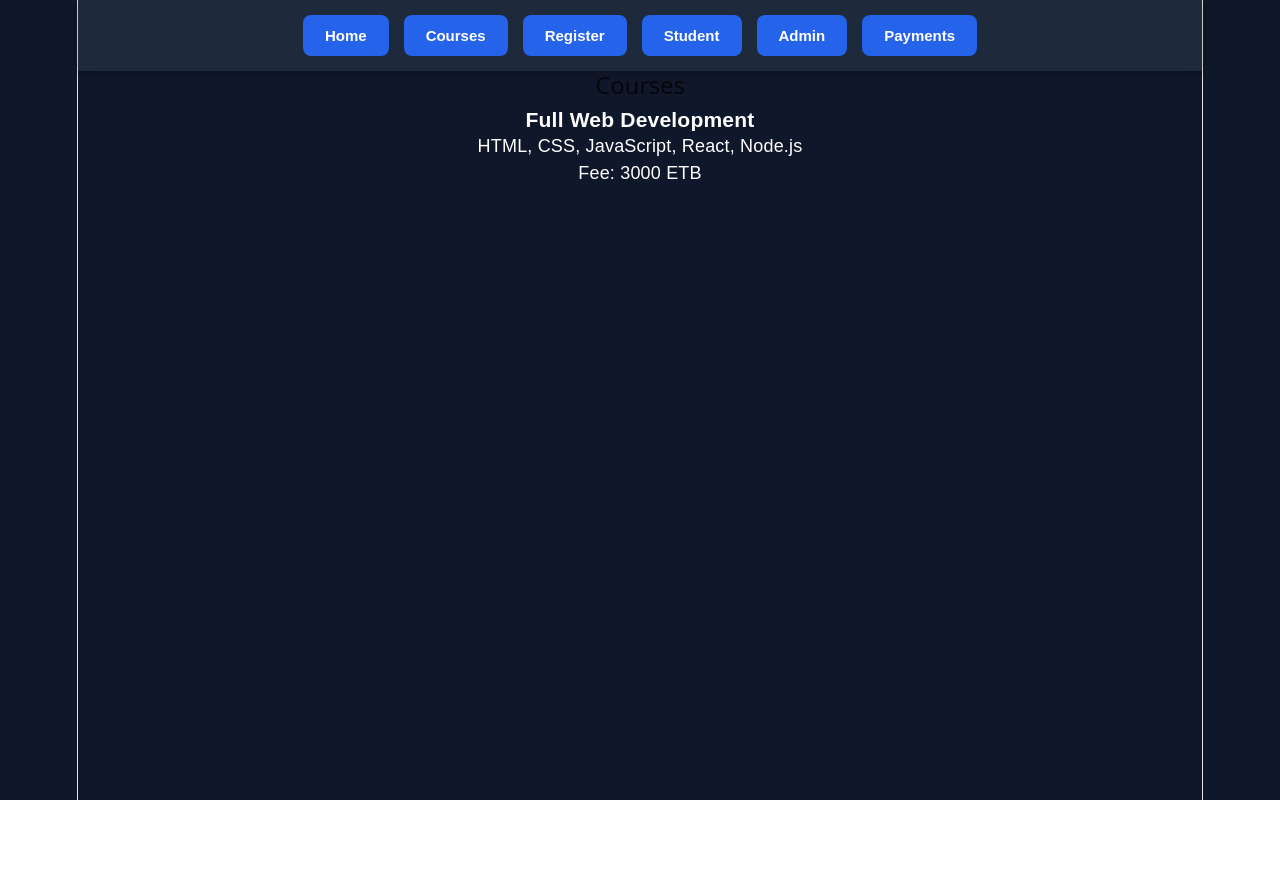
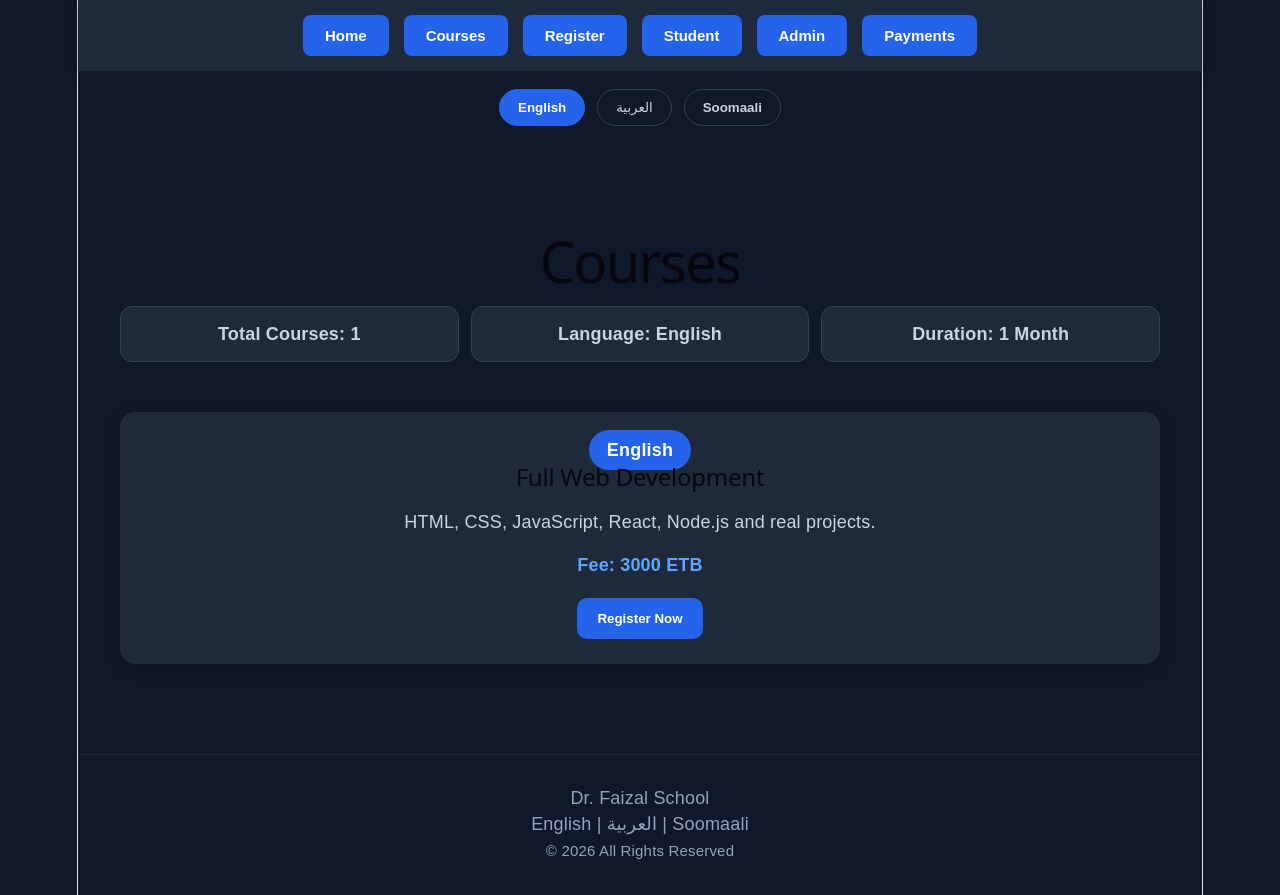
Before and after one commit to MohdNexGen/Dr.faizal, a React (Vite) app: page / in a window 1280 px wide. Both pictures are taken after a click on the button "Courses". Before the commit the page ends 800 px from the top, so only its background shows below. Built offline with nearby package versions, Linux system fonts and the light colour scheme.

Commit message:
Add multilingual navigation and course registration pages

```diff
--- a/src/App.css
+++ b/src/App.css
@@ -155,3 +155,150 @@ body {
   text-align: center;
   margin-bottom: 25px;
 }
+
+.dashboard-stats {
+  display: grid;
+  grid-template-columns: repeat(auto-fit, minmax(220px, 1fr));
+  gap: 20px;
+  margin-top: 40px;
+}
+
+.stat-box {
+  background: #1e293b;
+  padding: 30px;
+  border-radius: 15px;
+  text-align: center;
+  box-shadow: 0 4px 15px rgba(0,0,0,.25);
+}
+
+.stat-box h3 {
+  color: #60a5fa;
+  font-size: 2.2rem;
+  margin-bottom: 10px;
+}
+
+.language-row {
+  display: flex;
+  justify-content: center;
+  gap: 15px;
+  margin-top: 30px;
+  flex-wrap: wrap;
+}
+
+.language-row span,
+.language-badge {
+  background: #2563eb;
+  color: white;
+  padding: 10px 18px;
+  border-radius: 999px;
+  font-weight: 700;
+}
+
+.course-grid {
+  display: grid;
+  grid-template-columns: repeat(auto-fit, minmax(280px, 1fr));
+  gap: 20px;
+}
+
+.card strong {
+  display: block;
+  margin-top: 15px;
+  color: #60a5fa;
+}
+
+.language-switcher {
+  display: flex;
+  justify-content: center;
+  gap: 12px;
+  background: #0f172a;
+  padding: 18px 15px 0;
+  flex-wrap: wrap;
+}
+
+.language-switcher button {
+  background: transparent;
+  color: #cbd5e1;
+  border: 1px solid #334155;
+  padding: 10px 18px;
+  border-radius: 999px;
+  cursor: pointer;
+  font-weight: 700;
+}
+
+.language-switcher button:hover,
+.language-switcher .active-lang {
+  background: #2563eb;
+  color: white;
+  border-color: #2563eb;
+}
+
+.home-card-grid {
+  display: grid;
+  grid-template-columns: repeat(auto-fit, minmax(210px, 1fr));
+  gap: 20px;
+  margin-top: 40px;
+}
+
+.home-card {
+  background: #1e293b;
+  color: white;
+  border: 1px solid #334155;
+  border-radius: 16px;
+  padding: 28px 20px;
+  cursor: pointer;
+  transition: 0.3s;
+}
+
+.home-card:hover {
+  transform: translateY(-5px);
+  border-color: #60a5fa;
+}
+
+.home-card h3 {
+  font-size: 2.4rem;
+  margin-bottom: 12px;
+}
+
+.home-card p {
+  color: #e2e8f0;
+  font-weight: 700;
+}
+
+.course-stats {
+  display: grid;
+  grid-template-columns: repeat(auto-fit, minmax(180px, 1fr));
+  gap: 12px;
+  margin: 25px 0;
+}
+
+.mini-stat {
+  background: #1e293b;
+  border: 1px solid #334155;
+  padding: 14px;
+  border-radius: 12px;
+  color: #cbd5e1;
+  font-weight: 700;
+}
+
+.primary-btn {
+  margin-top: 20px;
+  background: #2563eb;
+  color: white;
+  border: none;
+  padding: 13px 20px;
+  border-radius: 10px;
+  cursor: pointer;
+  font-weight: 700;
+}
+
+.primary-btn:hover {
+  background: #1d4ed8;
+}
+
+.footer {
+  text-align: center;
+  padding: 30px 15px;
+  color: #94a3b8;
+  border-top: 1px solid #1e293b;
+  margin-top: 50px;
+}
--- a/src/App.jsx
+++ b/src/App.jsx
@@ -9,6 +9,7 @@ import Payments from "./pages/Payments";
 
 function App() {
   const [page, setPage] = useState("home");
+  const [language, setLanguage] = useState("English");
 
   return (
     <div>
@@ -21,12 +22,41 @@ function App() {
         <button onClick={() => setPage("payments")}>Payments</button>
       </nav>
 
-      {page === "home" && <Home />}
-      {page === "courses" && <Courses />}
-      {page === "register" && <Register />}
+      <div className="language-switcher">
+        <button
+          className={language === "English" ? "active-lang" : ""}
+          onClick={() => setLanguage("English")}
+        >
+          English
+        </button>
+
+        <button
+          className={language === "Arabic" ? "active-lang" : ""}
+          onClick={() => setLanguage("Arabic")}
+        >
+          العربية
+        </button>
+
+        <button
+          className={language === "Somali" ? "active-lang" : ""}
+          onClick={() => setLanguage("Somali")}
+        >
+          Soomaali
+        </button>
+      </div>
+
+      {page === "home" && <Home setPage={setPage} language={language} />}
+      {page === "courses" && <Courses setPage={setPage} language={language} />}
+      {page === "register" && <Register language={language} />}
       {page === "student" && <StudentDashboard />}
       {page === "admin" && <AdminDashboard />}
       {page === "payments" && <Payments />}
+
+      <footer className="footer">
+        <p>Dr. Faizal School</p>
+        <p>English | العربية | Soomaali</p>
+        <small>© 2026 All Rights Reserved</small>
+      </footer>
     </div>
   );
 }
--- a/src/pages/AdminDashboard.jsx
+++ b/src/pages/AdminDashboard.jsx
@@ -1,12 +1,30 @@
 function AdminDashboard() {
   return (
-    <section>
-      <h2>Admin Dashboard</h2>
+    <main className="page-container">
+      <h1>Admin Dashboard</h1>
 
-      <p>Total Students: 0</p>
-      <p>Total Courses: 1</p>
-      <p>Total Revenue: 0 ETB</p>
-    </section>
+      <div className="dashboard-stats">
+        <div className="stat-box">
+          <h3>125</h3>
+          <p>Total Students</p>
+        </div>
+
+        <div className="stat-box">
+          <h3>6</h3>
+          <p>Courses</p>
+        </div>
+
+        <div className="stat-box">
+          <h3>18</h3>
+          <p>Pending Payments</p>
+        </div>
+
+        <div className="stat-box">
+          <h3>375,000 ETB</h3>
+          <p>Total Revenue</p>
+        </div>
+      </div>
+    </main>
   );
 }
 
--- a/src/pages/Course.jsx
+++ b/src/pages/Course.jsx
@@ -1,14 +1,64 @@
-function Course() {
+const courseData = {
+  English: {
+    heading: "Courses",
+    stats: ["Total Courses: 1", "Language: English", "Duration: 1 Month"],
+    course: {
+      title: "Full Web Development",
+      description: "HTML, CSS, JavaScript, React, Node.js and real projects.",
+      fee: "3000 ETB",
+    },
+    register: "Register Now",
+  },
+  Arabic: {
+    heading: "الدورات",
+    stats: ["إجمالي الدورات: 1", "اللغة: العربية", "المدة: شهر واحد"],
+    course: {
+      title: "دورة تطوير الويب الكاملة",
+      description: "HTML و CSS و JavaScript و React و Node.js مع مشاريع عملية.",
+      fee: "3000 ETB",
+    },
+    register: "سجل الآن",
+  },
+  Somali: {
+    heading: "Koorsooyinka",
+    stats: ["Koorsooyinka: 1", "Luuqadda: Soomaali", "Muddada: 1 Bil"],
+    course: {
+      title: "Koorsada Web Development-ka Buuxa",
+      description: "HTML, CSS, JavaScript, React, Node.js iyo mashruucyo dhab ah.",
+      fee: "3000 ETB",
+    },
+    register: "Is Diiwaangeli",
+  },
+};
+
+function Course({ setPage, language }) {
+  const data = courseData[language];
+
   return (
-    <section>
-      <h2>Courses</h2>
+    <main className="page-container">
+      <h1>{data.heading}</h1>
 
-      <div>
-        <h3>Full Web Development</h3>
-        <p>HTML, CSS, JavaScript, React, Node.js</p>
-        <p>Fee: 3000 ETB</p>
+      <div className="course-stats">
+        {data.stats.map((item, index) => (
+          <div className="mini-stat" key={index}>
+            {item}
+          </div>
+        ))}
       </div>
-    </section>
+
+      <div className="course-grid">
+        <div className="card">
+          <span className="language-badge">{language}</span>
+          <h2>{data.course.title}</h2>
+          <p>{data.course.description}</p>
+          <strong>Fee: {data.course.fee}</strong>
+
+          <button className="primary-btn" onClick={() => setPage("register")}>
+            {data.register}
+          </button>
+        </div>
+      </div>
+    </main>
   );
 }
 
--- a/src/pages/Home.jsx
+++ b/src/pages/Home.jsx
@@ -1,14 +1,65 @@
-function Home() {
+const homeText = {
+  English: {
+    title: "Dr. Faizal School",
+    subtitle:
+      "Professional multilingual school management system for students, courses, payments, and administration.",
+    register: "Student Registration",
+    courses: "Available Courses",
+    payments: "Payments & Fees",
+    dashboard: "School Dashboard",
+  },
+  Arabic: {
+    title: "مدرسة د. فيصل",
+    subtitle:
+      "نظام مدرسي احترافي متعدد اللغات لإدارة الطلاب والدورات والمدفوعات والإدارة.",
+    register: "تسجيل الطلاب",
+    courses: "الدورات المتاحة",
+    payments: "المدفوعات والرسوم",
+    dashboard: "لوحة الإدارة",
+  },
+  Somali: {
+    title: "Dugsiga Dr. Faizal",
+    subtitle:
+      "Nidaam dugsi oo luuqado badan ah oo lagu maamulo ardayda, koorsooyinka, lacagaha, iyo maamulka.",
+    register: "Diiwaangelinta Ardayga",
+    courses: "Koorsooyinka La Heli Karo",
+    payments: "Lacagaha & Khidmadaha",
+    dashboard: "Dashboard-ka Dugsiga",
+  },
+};
+
+function Home({ setPage, language }) {
+  const text = homeText[language];
+
   return (
-    <div className="page-container">
+    <main className="page-container">
       <section className="hero">
-        <h1>Dr. Faizal School</h1>
-        <p>
-          Professional Student Management System for course registration,
-          payments, academic records, and administration.
-        </p>
+        <h1>{text.title}</h1>
+        <p>{text.subtitle}</p>
+
+        <div className="home-card-grid">
+          <button className="home-card" onClick={() => setPage("register")}>
+            <h3>👨‍🎓</h3>
+            <p>{text.register}</p>
+          </button>
+
+          <button className="home-card" onClick={() => setPage("courses")}>
+            <h3>💻</h3>
+            <p>{text.courses}</p>
+          </button>
+
+          <button className="home-card" onClick={() => setPage("payments")}>
+            <h3>💰</h3>
+            <p>{text.payments}</p>
+          </button>
+
+          <button className="home-card" onClick={() => setPage("admin")}>
+            <h3>📊</h3>
+            <p>{text.dashboard}</p>
+          </button>
+        </div>
       </section>
-    </div>
+    </main>
   );
 }
 
--- a/src/pages/Registration.jsx
+++ b/src/pages/Registration.jsx
@@ -1,33 +1,85 @@
-function Registration() {
+const registrationText = {
+  English: {
+    title: "Student Registration",
+    note: "Register students for Dr. Faizal School courses.",
+    name: "Full Name",
+    email: "Email Address",
+    phone: "Phone Number",
+    language: "Select Language",
+    course: "Select Course",
+    payment: "Payment Status",
+    pending: "Pending",
+    paid: "Paid",
+    button: "Register Student",
+  },
+  Arabic: {
+    title: "تسجيل الطلاب",
+    note: "تسجيل الطلاب في دورات مدرسة د. فيصل.",
+    name: "الاسم الكامل",
+    email: "البريد الإلكتروني",
+    phone: "رقم الهاتف",
+    language: "اختر اللغة",
+    course: "اختر الدورة",
+    payment: "حالة الدفع",
+    pending: "قيد الانتظار",
+    paid: "مدفوع",
+    button: "تسجيل الطالب",
+  },
+  Somali: {
+    title: "Diiwaangelinta Ardayga",
+    note: "Ku diiwaangeli ardayda koorsooyinka Dugsiga Dr. Faizal.",
+    name: "Magaca Buuxa",
+    email: "Email-ka",
+    phone: "Lambarka Telefoonka",
+    language: "Dooro Luuqadda",
+    course: "Dooro Koorsada",
+    payment: "Xaaladda Lacagta",
+    pending: "Wali Lama Bixin",
+    paid: "Waa La Bixiyay",
+    button: "Diiwaangeli Ardayga",
+  },
+};
+
+function Registration({ language }) {
+  const text = registrationText[language];
+
   return (
     <main className="page-container">
       <section className="form-box">
-        <h2>Student Registration</h2>
-        <p className="form-note">
-          Register a student for Dr. Faizal School courses.
-        </p>
+        <h2>{text.title}</h2>
+        <p className="form-note">{text.note}</p>
 
         <form>
-          <input type="text" placeholder="Full Name" required />
-          <input type="email" placeholder="Email Address" required />
-          <input type="tel" placeholder="Phone Number" required />
+          <input type="text" placeholder={text.name} required />
+          <input type="email" placeholder={text.email} required />
+          <input type="tel" placeholder={text.phone} required />
 
-          <select required>
-            <option value="">Select Course</option>
-            <option value="Full Web Development">Full Web Development - 3000 ETB</option>
-            <option value="HTML Basics">HTML Basics - 1000 ETB</option>
-            <option value="CSS Styling">CSS Styling - 1500 ETB</option>
-            <option value="JavaScript">JavaScript - 2000 ETB</option>
-            <option value="React Development">React Development - 2500 ETB</option>
+          <select defaultValue={language} required>
+            <option value="English">English</option>
+            <option value="Arabic">العربية</option>
+            <option value="Somali">Soomaali</option>
           </select>
 
           <select required>
-            <option value="">Payment Status</option>
-            <option value="Pending">Pending</option>
-            <option value="Paid">Paid</option>
+            <option value="">{text.course}</option>
+            <option value="Full Web Development">
+              Full Web Development - 3000 ETB
+            </option>
+            <option value="Arabic Web Development">
+              دورة تطوير الويب الكاملة - 3000 ETB
+            </option>
+            <option value="Somali Web Development">
+              Koorsada Web Development-ka Buuxa - 3000 ETB
+            </option>
           </select>
 
-          <button type="submit">Register Student</button>
+          <select required>
+            <option value="">{text.payment}</option>
+            <option value="Pending">{text.pending}</option>
+            <option value="Paid">{text.paid}</option>
+          </select>
+
+          <button type="submit">{text.button}</button>
         </form>
       </section>
     </main>
```
